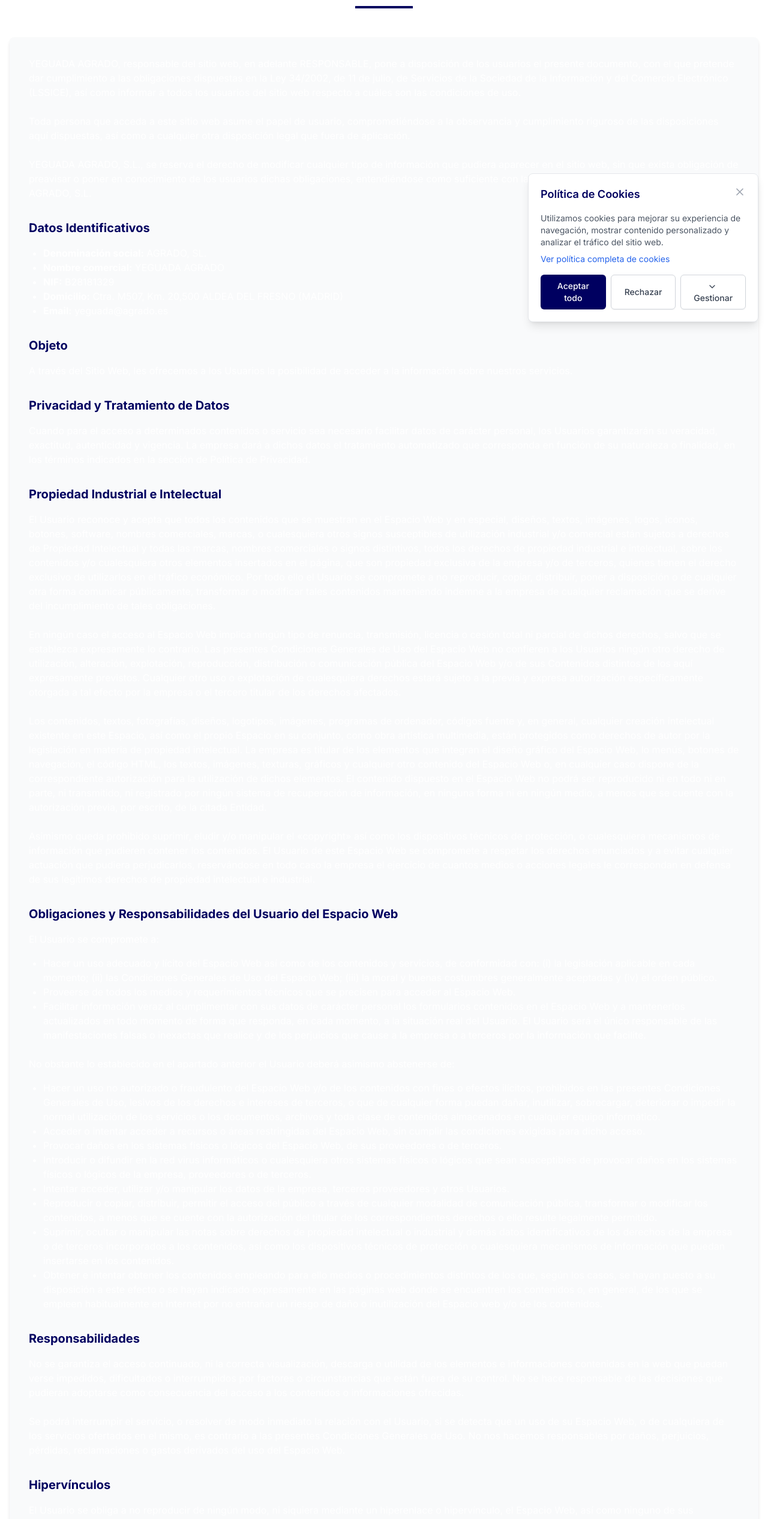
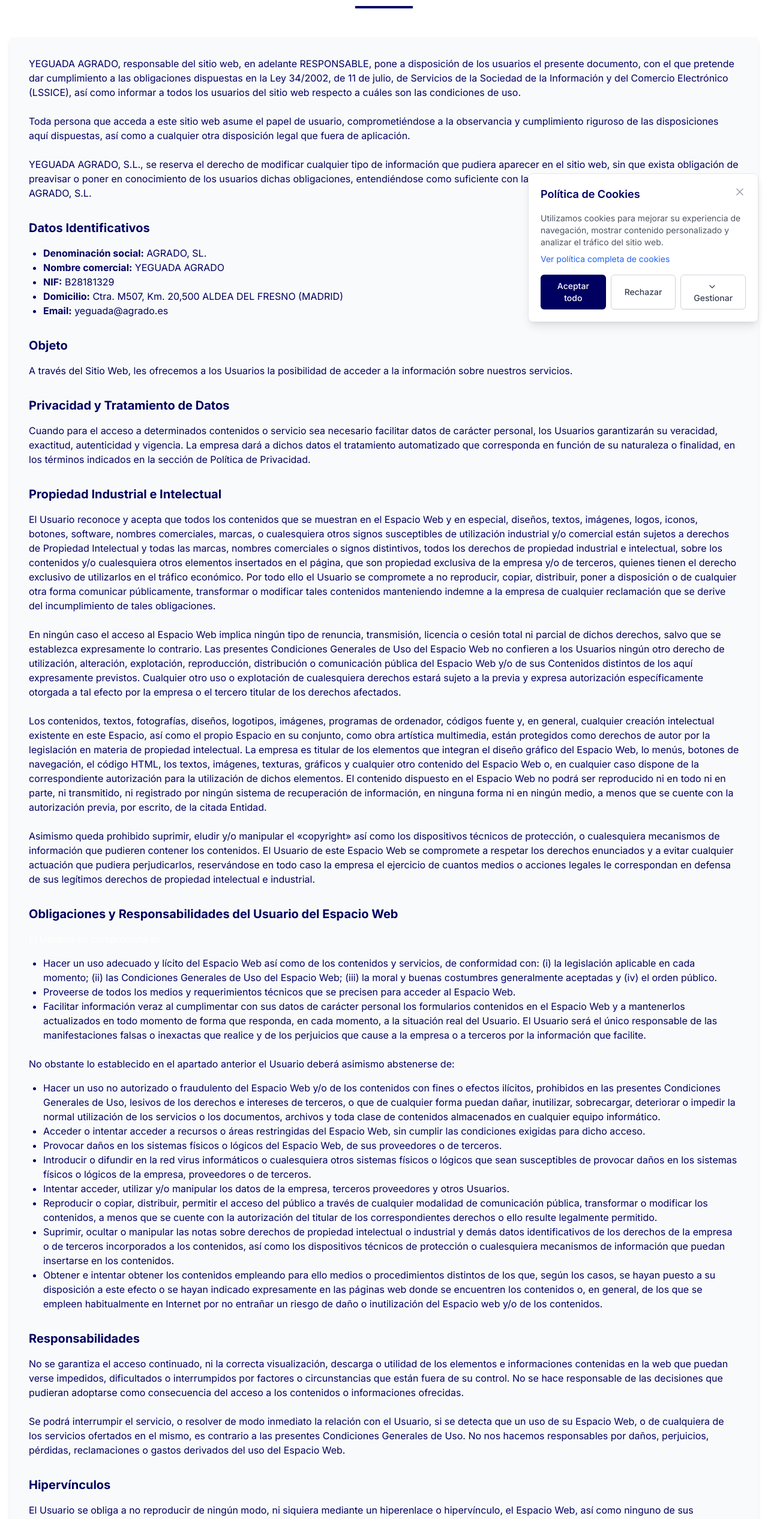
Before and after one commit to lorensation/yeguada-agrado, a Next.js app: page /legal in a window 1280 px wide. Shown: the part 247-2780 px from the top of the page at 60% size. Built offline with nearby package versions, Linux system fonts and the light colour scheme.

Commit message:
colores de texto en primary para /contacto, /legal, /politica-privacidad, /cookies

```diff
--- a/app/legal/page.tsx
+++ b/app/legal/page.tsx
@@ -7,7 +7,7 @@ export default function AvisoLegalPage() {
 
       <div className="mt-12 prose prose-lg max-w-none">
         <div className="bg-gray-50 dark:bg-gray-900 p-8 rounded-lg shadow-md">
-          <p className="mb-6">
+          <p className="mb-6 text-primary">
             YEGUADA AGRADO, responsable del sitio web, en adelante RESPONSABLE, pone a disposición de los usuarios
             el presente documento, con el que pretende dar cumplimiento a las obligaciones dispuestas en la
             Ley 34/2002, de 11 de julio, de Servicios de la Sociedad de la Información y del Comercio
@@ -15,20 +15,20 @@ export default function AvisoLegalPage() {
             son las condiciones de uso.
           </p>
 
-          <p className="mb-6">
+          <p className="mb-6 text-primary">
             Toda persona que acceda a este sitio web asume el papel de usuario, comprometiéndose a la
             observancia y cumplimiento riguroso de las disposiciones aquí dispuestas, así como a cualquier
             otra disposición legal que fuera de aplicación.
           </p>
 
-          <p className="mb-6">
+          <p className="mb-6 text-primary">
             YEGUADA AGRADO, S.L., se reserva el derecho de modificar cualquier tipo de información que pudiera aparecer
             en el sitio web, sin que exista obligación de preavisar o poner en conocimiento de los usuarios
             dichas obligaciones, entendiéndose como suficiente con la publicación en el sitio web de YEGUADA AGRADO, S.L.
           </p>
 
           <h2 className="text-xl font-bold text-primary mt-8 mb-4">Datos Identificativos</h2>
-          <ul className="list-disc pl-6 mb-6">
+          <ul className="list-disc text-primary pl-6 mb-6">
             <li><strong>Denominación social:</strong> AGRADO, SL.</li>
             <li><strong>Nombre comercial:</strong> YEGUADA AGRADO</li>
             <li><strong>NIF:</strong> B28181329</li>
@@ -37,13 +37,13 @@ export default function AvisoLegalPage() {
           </ul>
 
           <h2 className="text-xl font-bold text-primary mt-8 mb-4">Objeto</h2>
-          <p className="mb-6">
+          <p className="mb-6 text-primary">
             A través del Sitio Web, les ofrecemos a los Usuarios la posibilidad de acceder a la información
             sobre nuestros servicios.
           </p>
 
           <h2 className="text-xl font-bold text-primary mt-8 mb-4">Privacidad y Tratamiento de Datos</h2>
-          <p className="mb-6">
+          <p className="mb-6 text-primary">
             Cuando para el acceso a determinados contenidos o servicio sea necesario facilitar datos de carácter
             personal, los Usuarios garantizarán su veracidad, exactitud, autenticidad y vigencia. La empresa dará
             a dichos datos el tratamiento automatizado que corresponda en función de su naturaleza o finalidad,
@@ -51,7 +51,7 @@ export default function AvisoLegalPage() {
           </p>
 
           <h2 className="text-xl font-bold text-primary mt-8 mb-4">Propiedad Industrial e Intelectual</h2>
-          <p className="mb-6">
+          <p className="mb-6 text-primary">
             El Usuario reconoce y acepta que todos los contenidos que se muestran en el Espacio Web y en especial,
             diseños, textos, imágenes, logos, iconos, botones, software, nombres comerciales, marcas, o cualesquiera
             otros signos susceptibles de utilización industrial y/o comercial están sujetos a derechos de Propiedad
@@ -63,7 +63,7 @@ export default function AvisoLegalPage() {
             manteniendo indemne a la empresa de cualquier reclamación que se derive del incumplimiento de tales obligaciones.
           </p>
 
-          <p className="mb-6">
+          <p className="mb-6 text-primary">
             En ningún caso el acceso al Espacio Web implica ningún tipo de renuncia, transmisión, licencia o cesión total
             ni parcial de dichos derechos, salvo que se establezca expresamente lo contrario. Las presentes Condiciones
             Generales de Uso del Espacio Web no confieren a los Usuarios ningún otro derecho de utilización, alteración,
@@ -73,7 +73,7 @@ export default function AvisoLegalPage() {
             los derechos afectados.
           </p>
 
-          <p className="mb-6">
+          <p className="mb-6 text-primary">
             Los contenidos, textos, fotografías, diseños, logotipos, imágenes, programas de ordenador, códigos fuente y,
             en general, cualquier creación intelectual existente en este Espacio, así como el propio Espacio en su conjunto,
             como obra artística multimedia, están protegidos como derechos de autor por la legislación en materia de propiedad
@@ -85,7 +85,7 @@ export default function AvisoLegalPage() {
             se cuente con la autorización previa, por escrito, de la citada Entidad.
           </p>
 
-          <p className="mb-6">
+          <p className="mb-6 text-primary">
             Asimismo queda prohibido suprimir, eludir y/o manipular el «copyright» así como los dispositivos técnicos de
             protección, o cualesquiera mecanismos de información que pudieren contener los contenidos. El Usuario de este
             Espacio Web se compromete a respetar los derechos enunciados y a evitar cualquier actuación que pudiera perjudicarlos,
@@ -94,17 +94,17 @@ export default function AvisoLegalPage() {
           </p>
 
           <h2 className="text-xl font-bold text-primary mt-8 mb-4">Obligaciones y Responsabilidades del Usuario del Espacio Web</h2>
-          <p className="mb-4">El Usuario se compromete a:</p>
+          <p className="mb-4" text-primary>El Usuario se compromete a:</p>
 
-          <ul className="list-disc pl-6 mb-6">
+          <ul className="list-disc text-primary pl-6 mb-6">
             <li>Hacer un uso adecuado y lícito del Espacio Web así como de los contenidos y servicios, de conformidad con: (i) la legislación aplicable en cada momento; (ii) las Condiciones Generales de Uso del Espacio Web; (iii) la moral y buenas costumbres generalmente aceptadas y (iv) el orden público.</li>
             <li>Proveerse de todos los medios y requerimientos técnicos que se precisen para acceder al Espacio Web.</li>
             <li>Facilitar información veraz al cumplimentar con sus datos de carácter personal los formularios contenidos en el Espacio Web y a mantenerlos actualizados en todo momento de forma que responda, en cada momento, a la situación real del Usuario. El Usuario será el único responsable de las manifestaciones falsas o inexactas que realice y de los perjuicios que cause a la empresa o a terceros por la información que facilite.</li>
           </ul>
 
-          <p className="mb-4">No obstante lo establecido en el apartado anterior el Usuario deberá asimismo abstenerse de:</p>
+          <p className="mb-4 text-primary">No obstante lo establecido en el apartado anterior el Usuario deberá asimismo abstenerse de:</p>
 
-          <ul className="list-disc pl-6 mb-6">
+          <ul className="list-disc text-primary pl-6 mb-6">
             <li>Hacer un uso no autorizado o fraudulento del Espacio Web y/o de los contenidos con fines o efectos ilícitos, prohibidos en las presentes Condiciones Generales de Uso, lesivos de los derechos e intereses de terceros, o que de cualquier forma puedan dañar, inutilizar, sobrecargar, deteriorar o impedir la normal utilización de los servicios o los documentos, archivos y toda clase de contenidos almacenados en cualquier equipo informático.</li>
             <li>Acceder o intentar acceder a recursos o áreas restringidas del Espacio Web, sin cumplir las condiciones exigidas para dicho acceso.</li>
             <li>Provocar daños en los sistemas físicos o lógicos del Espacio Web, de sus proveedores o de terceros.</li>
@@ -116,14 +116,14 @@ export default function AvisoLegalPage() {
           </ul>
 
           <h2 className="text-xl font-bold text-primary mt-8 mb-4">Responsabilidades</h2>
-          <p className="mb-6">
+          <p className="mb-6 text-primary">
             No se garantiza el acceso continuado, ni la correcta visualización, descarga o utilidad de los elementos e
             informaciones contenidas en la web que puedan verse impedidos, dificultados o interrumpidos por factores o
             circunstancias que están fuera de su control. No se hace responsable de las decisiones que pudieran adoptarse
             como consecuencia del acceso a los contenidos o informaciones ofrecidas.
           </p>
 
-          <p className="mb-6">
+          <p className="mb-6 text-primary">
             Se podrá interrumpir el servicio, o resolver de modo inmediato la relación con el Usuario, si se detecta que
             un uso de su Espacio Web, o de cualquiera de los servicios ofertados en el mismo, es contrario a las presentes
             Condiciones Generales de Uso. No nos hacemos responsables por daños, perjuicios, pérdidas, reclamaciones o
@@ -131,13 +131,13 @@ export default function AvisoLegalPage() {
           </p>
 
           <h2 className="text-xl font-bold text-primary mt-8 mb-4">Hipervínculos</h2>
-          <p className="mb-6">
+          <p className="mb-6 text-primary">
             El Usuario se obliga a no reproducir de ningún modo, ni siquiera mediante un hiperenlace o hipervínculo,
             el Espacio Web, así como ninguno de sus contenidos, salvo autorización expresa y por escrito del responsable
             del fichero.
           </p>
 
-          <p className="mb-6">
+          <p className="mb-6 text-primary">
             El Espacio Web puede incluir enlaces a otros espacios web, gestionados por terceros, con objeto de facilitar
             el acceso del Usuario a la información de empresas colaboradoras y/o patrocinadoras. Conforme con ello, la
             sociedad no se responsabiliza del contenido de dichos Espacios web, ni se sitúa en una posición de garante
@@ -146,7 +146,7 @@ export default function AvisoLegalPage() {
           </p>
 
           <h2 className="text-xl font-bold text-primary mt-8 mb-4">Protección de Datos</h2>
-          <p className="mb-6">
+          <p className="mb-6 text-primary">
             Para utilizar algunos de los Servicios, el Usuario debe proporcionar previamente ciertos datos de carácter
             personal. La empresa tratará automatizadamente estos datos y aplicará las correspondientes medidas de seguridad,
             todo ello en cumplimiento del RGPD, LOPDGDD y LSSI. El Usuario puede acceder a la política seguida en el tratamiento
@@ -155,17 +155,17 @@ export default function AvisoLegalPage() {
           </p>
 
           <h2 className="text-xl font-bold text-primary mt-8 mb-4">Cookies</h2>
-          <p className="mb-6">
+          <p className="mb-6 text-primary">
             La empresa se reserva el derecho de utilizar la tecnología "cookie" en el Espacio Web, a fin de reconocerlo
             como Usuario frecuente y personalizar el uso que realice del Espacio Web mediante la preselección de su idioma,
             o contenidos más deseados o específicos.
           </p>
 
-          <p className="mb-6">
+          <p className="mb-6 text-primary">
             Las cookies recopilan la dirección IP del usuario siendo Google el responsable del tratamiento de esta información.
           </p>
 
-          <p className="mb-6">
+          <p className="mb-6 text-primary">
             Las cookies son ficheros enviados a un navegador, por medio de un servidor Web, para registrar la navegación
             del Usuario en el Espacio Web, cuando el Usuario permita su recepción. Si usted lo desea puede configurar su
             navegador para ser avisado en pantalla de la recepción de cookies y para impedir la instalación de cookies
@@ -173,7 +173,7 @@ export default function AvisoLegalPage() {
           </p>
 
           <h2 className="text-xl font-bold text-primary mt-8 mb-4">Declaraciones y Garantías</h2>
-          <p className="mb-6">
+          <p className="mb-6 text-primary">
             En general, los contenidos y servicios ofrecidos en el Espacio Web tienen carácter meramente informativo.
             Por consiguiente, al ofrecerlos, no se otorga garantía ni declaración alguna en relación con los contenidos
             y servicios ofrecidos en el Espacio web, incluyendo, a título enunciativo, garantías de licitud, fiabilidad,
@@ -182,7 +182,7 @@ export default function AvisoLegalPage() {
           </p>
 
           <h2 className="text-xl font-bold text-primary mt-8 mb-4">Fuerza Mayor</h2>
-          <p className="mb-6">
+          <p className="mb-6 text-primary">
             La empresa no será responsable en todo en caso de imposibilidad de prestar servicio, si ésta se debe a
             interrupciones prolongadas del suministro eléctrico, líneas de telecomunicaciones, conflictos sociales,
             huelgas, rebelión, explosiones, inundaciones, actos y omisiones del Gobierno, y en general todos los
@@ -190,13 +190,13 @@ export default function AvisoLegalPage() {
           </p>
 
           <h2 className="text-xl font-bold text-primary mt-8 mb-4">Resolución de Controversias. Ley Aplicable y Jurisdicción</h2>
-          <p className="mb-6">
+          <p className="mb-6 text-primary">
             Las presentes Condiciones Generales de Uso, así como el uso del Espacio Web, se regirán por la legislación española.
             Para la resolución de cualquier controversia las partes se someterán a los Juzgados y Tribunales del domicilio
             social del Responsable del sitio web.
           </p>
 
-          <p className="mb-6">
+          <p className="mb-6 text-primary">
             En el supuesto de que cualquier estipulación de las presentes Condiciones Generales de Uso resultara inexigible
             o nula en virtud de la legislación aplicable o como consecuencia de una resolución judicial o administrativa,
             dicha inexigibilidad o nulidad no hará que las presentes Condiciones Generales de Uso resulten inexigibles o
```
Also changed, not shown: app/cookies/page.tsx (+17 -17 lines), app/politica-privacidad/page.tsx (+10 -10 lines), components/contact-form.tsx (+4 -4 lines).
